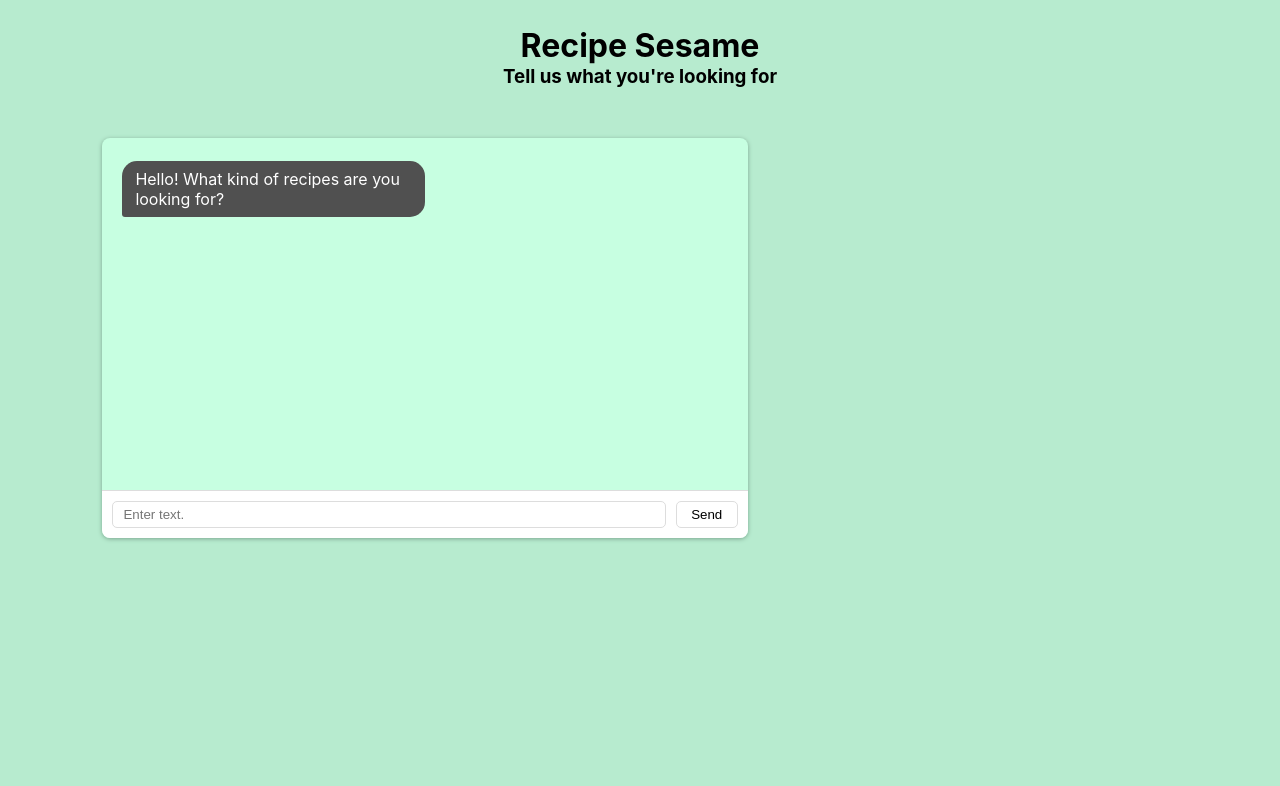
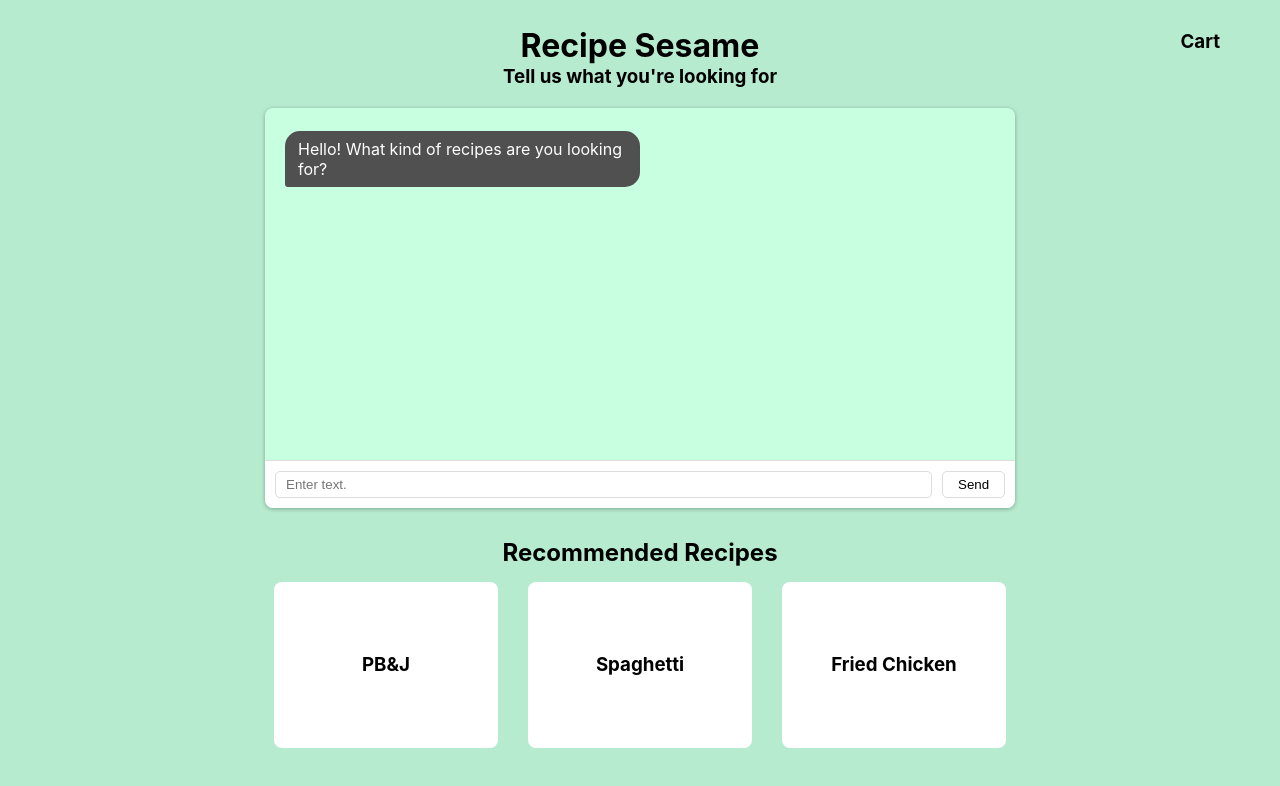
Before and after one commit to ajessefowler/RecipeSesameMockUp, a React (Create React App) app: page / in a window 1280 px wide. Shown: the top 786 px of the page. Built offline with nearby package versions, Linux system fonts and the light colour scheme.

Commit message:
Added recommended recipe list that updates as text is sent. Also added cart button.

```diff
--- a/src/App.css
+++ b/src/App.css
@@ -1,5 +1,9 @@
 .App {
   text-align: center;
+  display: flex;
+  justify-content: center;
+  align-items: center;
+  flex-direction: column;
 }
 
 .App-logo {
--- a/src/App.js
+++ b/src/App.js
@@ -1,12 +1,28 @@
+import { useState } from 'react';
 import './App.css';
 import Logo from './components/HomeScreen/Logo/Logo';
 import Chatbox from './components/HomeScreen/Chatbox/Chatbox';
+import RecommendedContainer from './components/HomeScreen/RecommendedContainer/RecommendedContainer';
+import ShoppingCartButton from './components/HomeScreen/ShoppingCartButton/ShoppingCartButton';
 
 function App() {
+  const [numberOfMessagesSent, setNumberOfMessagesSent] = useState(0);
+
+  const firstRecipes = [{name: "PB&J"}, {name: "Spaghetti"}, {name: "Fried Chicken"}];
+  const secondRecipes = [{name: "Vegan Greek Meatballs"}, {name: "Greek Chicken Souvlaki"}, {name: "Homemade Greek Salad"}];
+  const thirdRecipes = [{name: "Homemade Greek Chicken Gyro"}, {name: "Greek Meatballs"}, {name: "Greek Chicken Souvlaki"}];
+
   return (
     <div className="App">
       <Logo />
-      <Chatbox />
+      <ShoppingCartButton />
+      <Chatbox numberOfMessagesSent={numberOfMessagesSent} setNumberOfMessagesSent={setNumberOfMessagesSent}/>
+      <RecommendedContainer
+        numberOfMessagesSent={numberOfMessagesSent}
+        first={firstRecipes}
+        second={secondRecipes}
+        third={thirdRecipes}
+      />
     </div>
   );
 }
--- a/src/components/HomeScreen/Chatbox/Chatbox.css
+++ b/src/components/HomeScreen/Chatbox/Chatbox.css
@@ -1,11 +1,13 @@
 .chatbox {
-    width: 60%;
     height: 50vh;
     border-radius: var(--chat-radius);
     padding-bottom: 0;
     display: flex;
+    width: 90%;
+    max-width: 750px;
     flex-direction: column;
     justify-content: center;
     background-color: rgb(199, 255, 225);
-    box-shadow: 0px 1px 4px rgb(124, 165, 143);
+    box-shadow: 0px 1px 4px #7ca58f;
+    margin-bottom: 30px;
 }
--- a/src/components/HomeScreen/Chatbox/Chatbox.js
+++ b/src/components/HomeScreen/Chatbox/Chatbox.js
@@ -2,8 +2,7 @@ import React, { useState } from 'react';
 import ChatTextEntry from '../ChatTextEntry/ChatTextEntry';
 import MessageContainer from '../MessageContainer/MessageContainer';
 
-const Chatbox = () => {
-    const [numberOfMessagesSent, setNumberOfMessagesSent] = useState(0);
+const Chatbox = (props) => {
     const [messages, setMessages] = useState([{ content: "Hello! What kind of recipes are you looking for?", isUserMessage: false }]);
 
     const addMessage = (message) => {
@@ -13,12 +12,12 @@ const Chatbox = () => {
     }
 
     const incrementNumberOfMessagesSent = () => {
-        setNumberOfMessagesSent(numberOfMessagesSent + 1);
+        props.setNumberOfMessagesSent(props.numberOfMessagesSent + 1);
 
         // The above method call is async, so these if statements execute first
-        if (numberOfMessagesSent === 0) {
+        if (props.numberOfMessagesSent === 0) {
             addMessage({ content: "Sounds good! Any specific ingredients you'd like to include?", isUserMessage: false });
-        } else if (numberOfMessagesSent === 1) {
+        } else if (props.numberOfMessagesSent === 1) {
             addMessage({ content: "I think you might enjoy these recipes.", isUserMessage: false });
         }
     }
--- a/src/components/HomeScreen/Logo/Logo.css
+++ b/src/components/HomeScreen/Logo/Logo.css
@@ -1,3 +1,3 @@
 .logo {
-    margin-bottom: 50px;
+    margin-bottom: 20px;
 }
--- a/src/components/HomeScreen/RecommendedContainer/RecommendedContainer.css
+++ b/src/components/HomeScreen/RecommendedContainer/RecommendedContainer.css
@@ -0,0 +1,13 @@
+.recommendedContainer {
+    display: flex;
+    flex-direction: column;
+    align-items: center;
+    justify-content: center;
+}
+.recommendedContainer > h2 {
+    margin-bottom: 15px;
+}
+
+.recommendedScroll {
+    display: flex;
+}
--- a/src/components/HomeScreen/RecommendedContainer/RecommendedContainer.js
+++ b/src/components/HomeScreen/RecommendedContainer/RecommendedContainer.js
@@ -0,0 +1,30 @@
+import React, { useState, useEffect } from 'react';
+import RecommendedRecipe from '../RecommendedRecipe/RecommendedRecipe';
+
+const RecommendedContainer = (props) => {
+    const [currentRecipes, setCurrentRecipes] = useState(props.first);
+
+    useEffect(() => {
+        if (props.numberOfMessagesSent === 0) {
+            setCurrentRecipes(props.first);
+        } else if (props.numberOfMessagesSent === 1) {
+            setCurrentRecipes(props.second);
+        } else if (props.numberOfMessagesSent === 2) {
+            setCurrentRecipes(props.third);
+        }
+    }, [props.first, props.second, props.third, props.numberOfMessagesSent]);
+
+    return (
+        <div className="recommendedContainer">
+            <h2>Recommended Recipes</h2>
+            <div className="recommendedScroll">
+                { currentRecipes.map((recipe, index) => (
+                    <RecommendedRecipe key={index} name={recipe.name} />
+                )) }
+            </div>
+        </div>
+    );
+
+}
+
+export default RecommendedContainer;
--- a/src/components/HomeScreen/RecommendedRecipe/RecommendedRecipe.css
+++ b/src/components/HomeScreen/RecommendedRecipe/RecommendedRecipe.css
@@ -0,0 +1,15 @@
+.recommendedRecipe {
+    background-color: white;
+    height: 150px;
+    width: 200px;
+    display: flex;
+    justify-content: center;
+    align-items: center;
+    margin: 0 15px;
+    padding: 8px 12px;
+    border-radius: 8px;
+}
+
+.recommendedRecipe:hover {
+    cursor: pointer;
+}
--- a/src/components/HomeScreen/RecommendedRecipe/RecommendedRecipe.js
+++ b/src/components/HomeScreen/RecommendedRecipe/RecommendedRecipe.js
@@ -0,0 +1,12 @@
+import React from 'react';
+
+const RecommendedRecipe = (props) => {
+    return (
+        <div className="recommendedRecipe">
+            <h3>{props.name}</h3>
+        </div>
+    );
+
+}
+
+export default RecommendedRecipe;
--- /dev/null
+++ b/src/components/HomeScreen/ShoppingCartButton/ShoppingCartButton.css
@@ -0,0 +1,9 @@
+.cartBtn {
+    position: absolute;
+    top: 30px;
+    right: 60px;
+}
+
+.cartBtn:hover {
+    cursor: pointer;
+}
--- /dev/null
+++ b/src/components/HomeScreen/ShoppingCartButton/ShoppingCartButton.js
@@ -0,0 +1,11 @@
+import React from "react";
+
+const ShoppingCartButton = () => {
+    return (
+        <div className="cartBtn">
+            <h3>Cart</h3>
+        </div>
+    );
+}
+
+export default ShoppingCartButton;
--- a/src/index.js
+++ b/src/index.js
@@ -6,6 +6,9 @@ import './components/HomeScreen/ChatTextEntry/ChatTextEntry.css';
 import './components/HomeScreen/MessageContainer/MessageContainer.css';
 import './components/HomeScreen/Logo/Logo.css';
 import './components/HomeScreen/Message/Message.css';
+import './components/HomeScreen/RecommendedContainer/RecommendedContainer.css';
+import './components/HomeScreen/RecommendedRecipe/RecommendedRecipe.css';
+import './components/HomeScreen/ShoppingCartButton/ShoppingCartButton.css';
 import App from './App';
 import reportWebVitals from './reportWebVitals';
 
```
